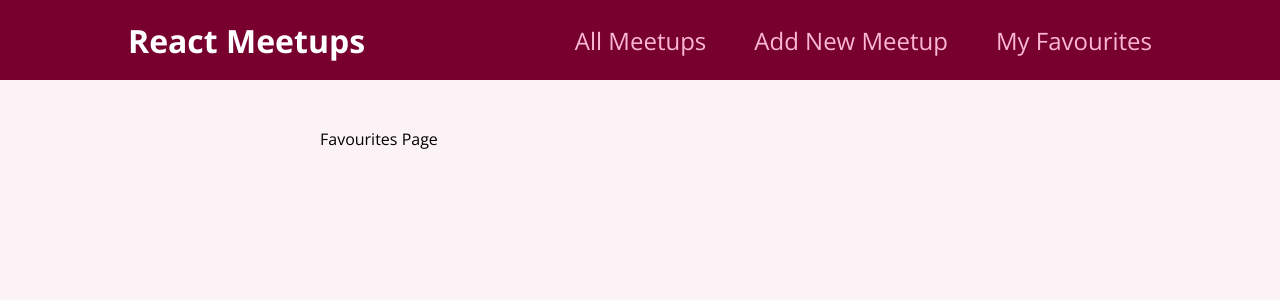
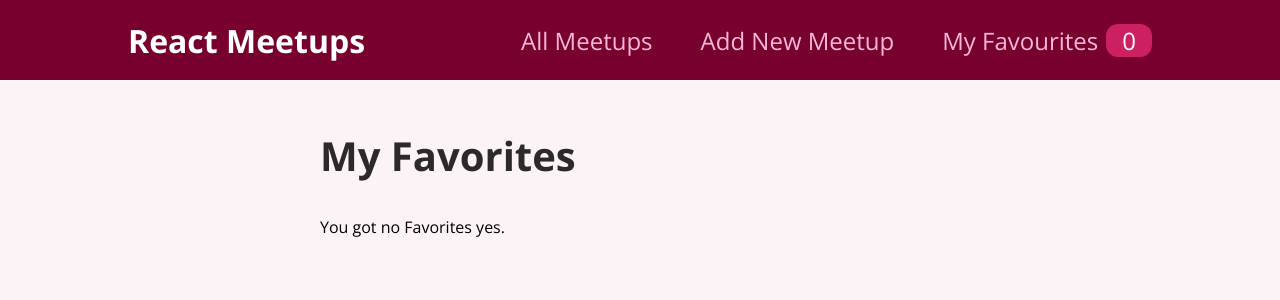
Before and after one commit to uziel78/react-course-from-next.js-course, a React (Create React App) app: page /favorites in a window 1280 px wide. Shown: the top 300 px of the page. Built offline with nearby package versions, Linux system fonts and the light colour scheme.

Commit message:
React Done

```diff
--- a/src/components/layout/MainNavigation.jsx
+++ b/src/components/layout/MainNavigation.jsx
@@ -1,7 +1,11 @@
 import { Link } from "react-router-dom";
+import { useContext } from "react";
+import FavoritesContext from "../../store/favorites-context";
 import navStyles from "./MainNavigation.module.css";
 
 function MainNavigation() {
+  const favoritesCtx = useContext(FavoritesContext);
+
   return (
     <header className={navStyles.header}>
       <div className={navStyles.logo}>React Meetups</div>
@@ -14,7 +18,12 @@
             <Link to="/new-meetup">Add New Meetup</Link>
           </li>
           <li>
-            <Link to="/favourites">My Favourites</Link>
+            <Link to="/favorites">
+              My Favourites
+              <span className={navStyles.badge}>
+                {favoritesCtx.totalFavorites}
+              </span>
+            </Link>
           </li>
         </ul>
       </nav>
--- a/src/pages/Favorites.jsx
+++ b/src/pages/Favorites.jsx
@@ -1,5 +1,24 @@
+import { useContext } from "react";
+import FavoritesContext from "../store/favorites-context";
+import MeetupList from "../components/meetups/MeetupList";
+
 function FavoritesPage() {
-  return <div>Favourites Page</div>;
+  const favoritesCtx = useContext(FavoritesContext);
+
+  let content;
+
+  if (favoritesCtx.totalFavorites === 0) {
+    content = <p>You got no Favorites yes.</p>;
+  } else {
+    content = <MeetupList meetups={favoritesCtx.favorites} />;
+  }
+
+  return (
+    <section>
+      <h1>My Favorites</h1>
+      {content}
+    </section>
+  );
 }
 
 export default FavoritesPage;
```
